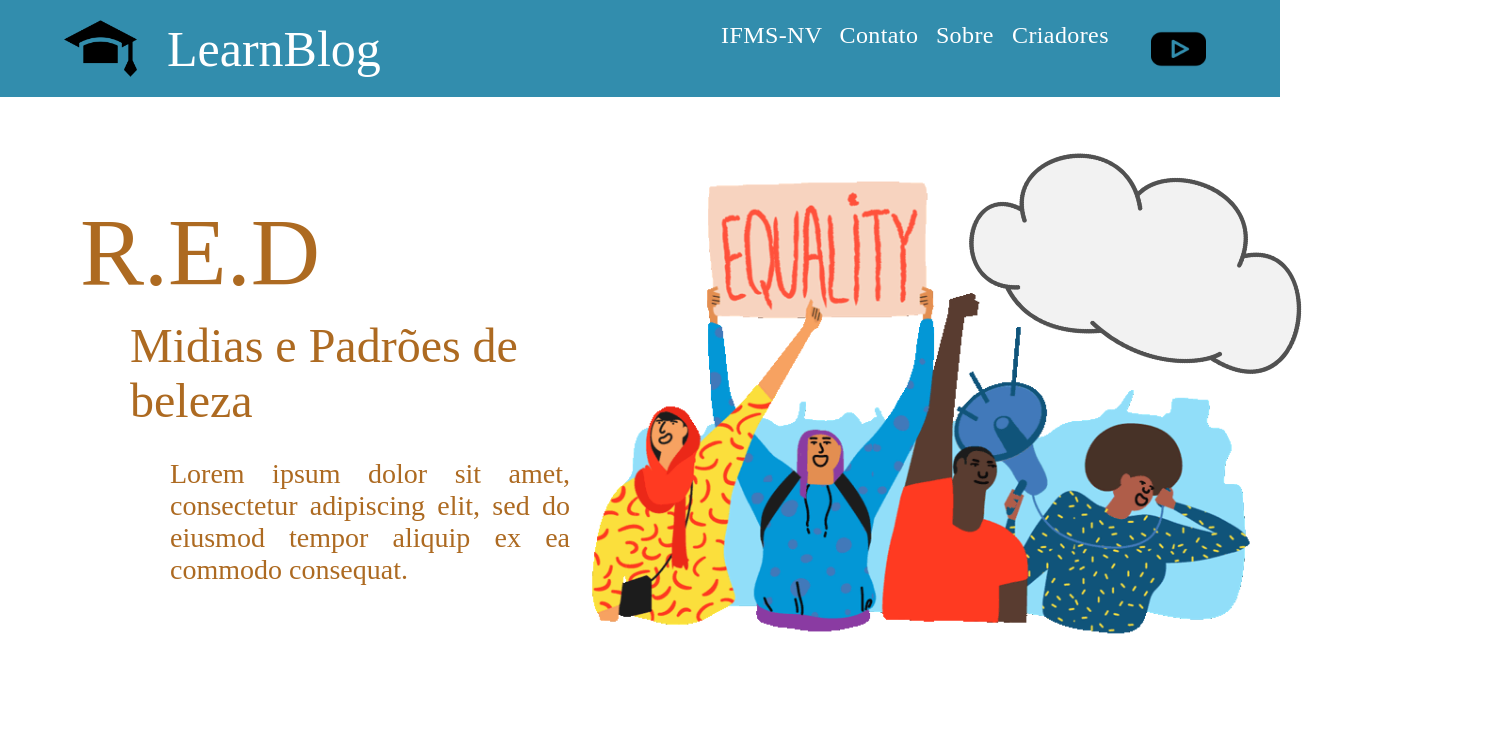
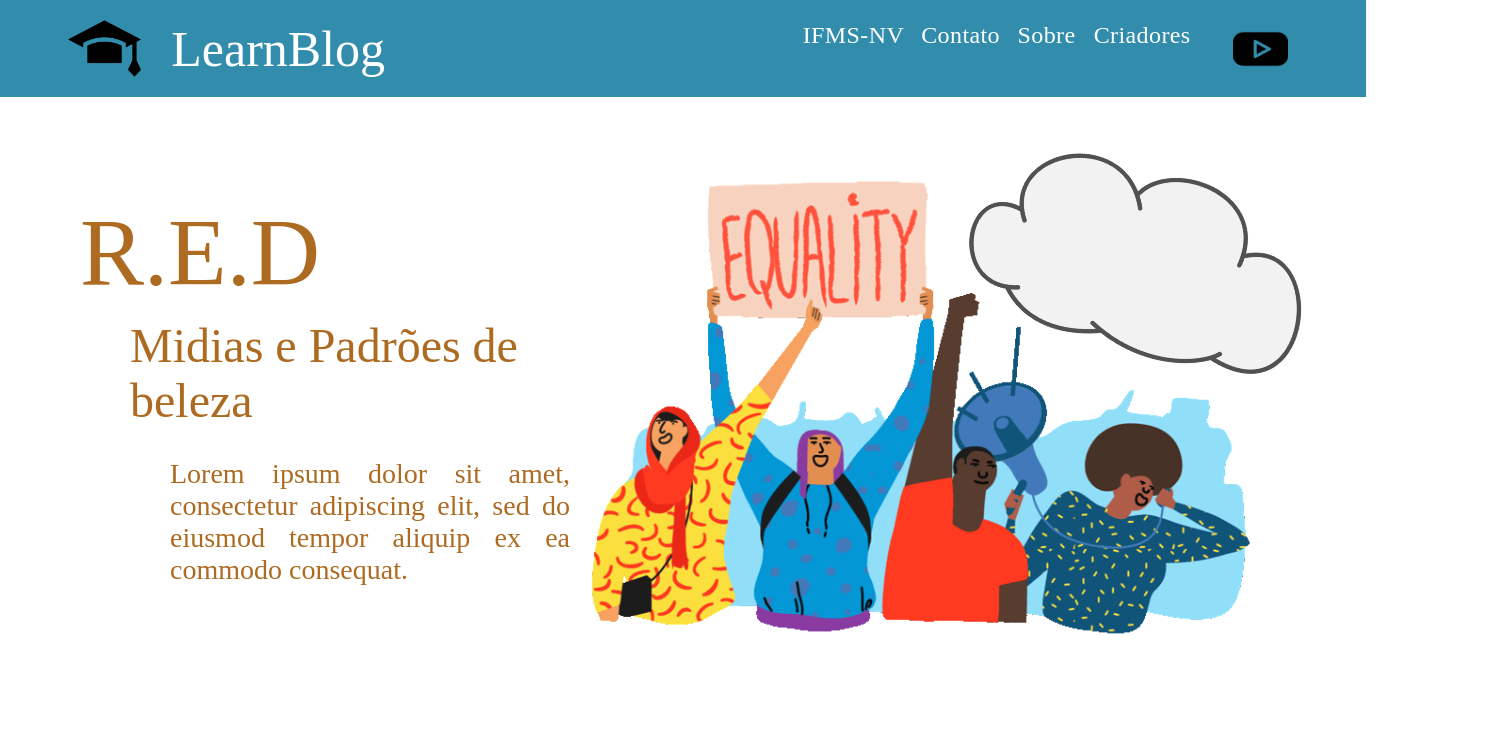
Before and after one commit to marcio24/LearnPod, a plain HTML site: page index.html in a window 1280 px wide. Shown: the top 737 px of the page, 1501 px wide, since content can reach past the window. Drawn offline with Linux system fonts and the light colour scheme; a web font is replaced by a local one.

Commit message:
Atualização da trava

```diff
--- a/style.css
+++ b/style.css
@@ -18,10 +18,10 @@ a {
     background: #7DDCFF;
     border-radius:10px;
 }
-#wrapper {
+#trava {
     margin-left:auto;
     margin-right:auto;
-    width:960px;
+    width: 1366px;
 }
 
 html {
```
